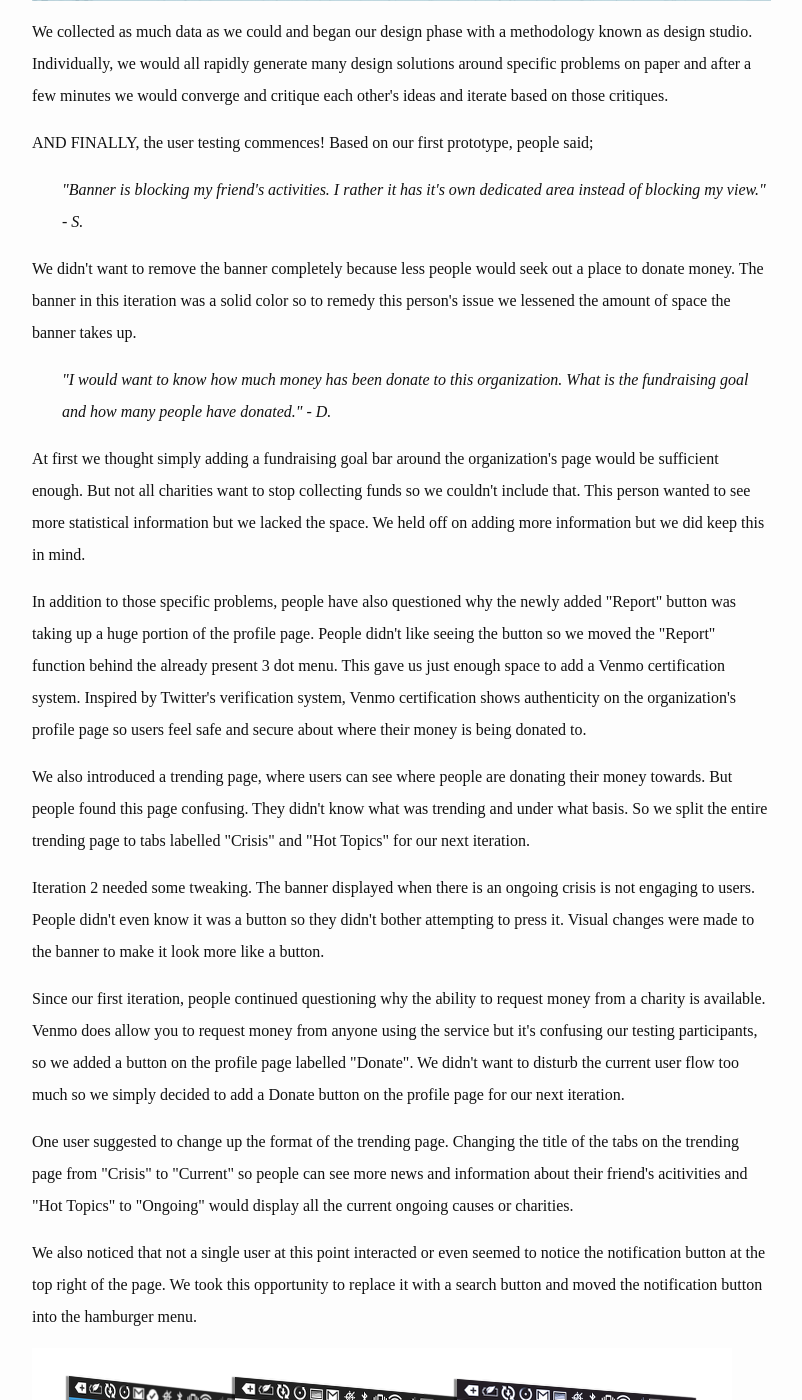
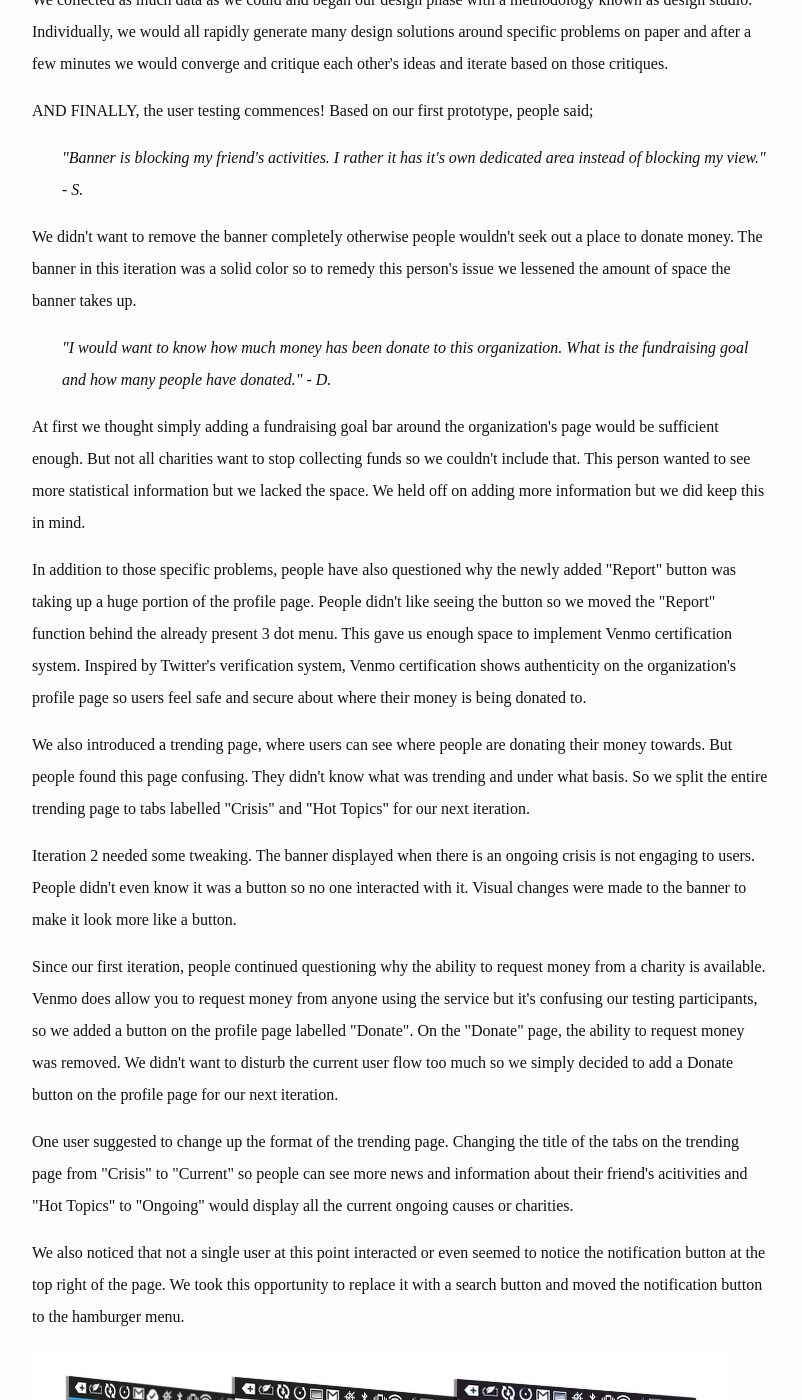
Before and after one commit to JamesCalle/jamescalle.github.io, a Jekyll site: the page built from Venmo.md, in a window 1280 px wide and 1400 px high, scrolled down 2017 px. Shown: the whole window, without its empty margins (238-1040 px from the left). Built offline with Jekyll 4.4.1, drawn with Linux system fonts in a browser that asks for light colours; nearby versions of some CDN libraries; some of the changed text lies outside the part shown.

Commit message:
Update Venmo.md
spellchecks

```diff
--- a/Venmo.md
+++ b/Venmo.md
@@ -12,11 +12,11 @@
 </script>
 <body style="font-family:PT Serif;">
 <p>
-<i>In this General Assembly group project, we were assigned and tasked to implement a feature into Venmo. Venmo is an application that allows users to quickly and easily make a transaction with other users for free. Leveraging Venmo’s social media aspect we were tasked to introduce a way for users to send money via their app towards causes they care about — whether it would be a nonprofit that combats hunger or a unique Kickstarter campaign.</i>
+<i>In this General Assembly group project, we were assigned and tasked to implement a feature to Venmo. Venmo is an application that allows users to quickly and easily make a transaction with other users for free. Leveraging Venmo’s social media aspect we were tasked to introduce a way for users to send money via their app towards causes they care about — whether it would be a nonprofit that combats hunger or a unique Kickstarter campaign.</i>
 <p>
 <img src="/assets/img/pagebanner/vpagebanner.png" alt="Venmo">
 <p>
-My group members, Di Lu and Ron Ng, and I have never heard or used Venmo before so the first step was to download the app to our devices and use all the features. From the basics such as sending money to each other to reading through other random user's transactions and comments in the public feed section. After fully exploring and familiarizing ourselves with Venmo we found out that it is technically possible to make a monetary contribution to a cause or charity, it's just not safe. There is nothing to reassure users that their monetary contribution is going to the right space.
+Me and my group members, Di Lu and Ron Ng, have never heard or used Venmo before so the first step was to download the app to our devices and use all the features. From the basics such as sending money to each other to reading through other random user's transactions and comments in the public feed section. After fully exploring and familiarizing ourselves with Venmo we found out that it is technically possible to make a monetary contribution to a cause or charity, it's just not safe. There is nothing to reassure users that their monetary contribution is going to the right place.
 <p>
 We tried looking for other services like Venmo, but there isn't one. The peer to peer, social media, transaction space is currently being dominated by Venmo. But we did explore several other payment services and compared the both to see what makes them tick.
 <p>
@@ -53,7 +53,7 @@
 <li>"Banner is blocking my friend's activities. I rather it has it's own dedicated area instead of blocking my view." - S.</li>
 </i>
 </ul>
-We didn't want to remove the banner completely because less people would seek out a place to donate money. The banner in this iteration was a solid color so to remedy this person's issue we lessened the amount of space the banner takes up.<p>
+We didn't want to remove the banner completely otherwise people wouldn't seek out a place to donate money. The banner in this iteration was a solid color so to remedy this person's issue we lessened the amount of space the banner takes up.<p>
 <ul style="list-style-type:none">
 <i>
 <li>"I would want to know how much money has been donate to this organization. What is the fundraising goal and how many people have donated." - D.</li>
@@ -61,21 +61,21 @@
 </ul>
 At first we thought simply adding a fundraising goal bar around the organization's page would be sufficient enough. But not all charities want to stop collecting funds so we couldn't include that. This person wanted to see more statistical information but we lacked the space. We held off on adding more information but we did keep this in mind.<p>
 <p>
-In addition to those specific problems, people have also questioned why the newly added "Report" button was taking up a huge portion of the profile page. People didn't like seeing the button so we moved the "Report" function behind the already present 3 dot menu. This gave us just enough space to add a Venmo certification system. Inspired by Twitter's verification system, Venmo certification shows authenticity on the organization's profile page so users feel safe and secure about where their money is being donated to.
+In addition to those specific problems, people have also questioned why the newly added "Report" button was taking up a huge portion of the profile page. People didn't like seeing the button so we moved the "Report" function behind the already present 3 dot menu. This gave us enough space to implement Venmo certification system. Inspired by Twitter's verification system, Venmo certification shows authenticity on the organization's profile page so users feel safe and secure about where their money is being donated to.
 <p>
 We also introduced a trending page, where users can see where people are donating their money towards. But people found this page confusing. They didn't know what was trending and under what basis. So we split the entire trending page to tabs labelled "Crisis" and "Hot Topics" for our next iteration.
 <p>
-Iteration 2 needed some tweaking. The banner displayed when there is an ongoing crisis is not engaging to users. People didn't even know it was a button so they didn't bother attempting to press it. Visual changes were made to the banner to make it look more like a button.
+Iteration 2 needed some tweaking. The banner displayed when there is an ongoing crisis is not engaging to users. People didn't even know it was a button so no one interacted with it. Visual changes were made to the banner to make it look more like a button.
 <p>
-Since our first iteration, people continued questioning why the ability to request money from a charity is available. Venmo does allow you to request money from anyone using the service but it's confusing our testing participants, so we added a button on the profile page labelled "Donate". We didn't want to disturb the current user flow too much so we simply decided to add a Donate button on the profile page for our next iteration.
+Since our first iteration, people continued questioning why the ability to request money from a charity is available. Venmo does allow you to request money from anyone using the service but it's confusing our testing participants, so we added a button on the profile page labelled "Donate". On the "Donate" page, the ability to request money was removed. We didn't want to disturb the current user flow too much so we simply decided to add a Donate button on the profile page for our next iteration.
 <p>
 One user suggested to change up the format of the trending page. Changing the title of the tabs on the trending page from "Crisis" to "Current" so people can see more news and information about their friend's acitivities and "Hot Topics" to "Ongoing" would display all the current ongoing causes or charities.
 <p>
-We also noticed that not a single user at this point interacted or even seemed to notice the notification button at the top right of the page. We took this opportunity to replace it with a search button and moved the notification button into the hamburger menu.
+We also noticed that not a single user at this point interacted or even seemed to notice the notification button at the top right of the page. We took this opportunity to replace it with a search button and moved the notification button to the hamburger menu.
 <p>
 <img src="/assets/img/pageimages/vvf.png" alt="Click to view all screens on Behance">
 <p>
-Our final iteration left us with a few things we would've liked to continue further exploring. From the start of this project, we decided to start designing for Android first mainly because 2 out of 3 members of this group were primarily Android users. Throughout all of our iterations a floating action button(FAB) has been present but at iteration 3, it caused a "distraction".
+Our final iteration left us with a few things we would've liked to continue further exploring. From the start of this project, we decided to start designing for Android first mainly because 2 out of 3 members of this group were primarily Android users. Throughout all of our iterations a floating action button(FAB) has been present but at iteration 3, it caused a distraction.
 <ul style="list-style-type:none">
 <i>
 <li>"I wanted to click on the [floating action button] but I saw the [banner CTA] first so I clicked on that first" - C.</li>
```
Also changed, not shown: other parts of Venmo.md (+1 -1 lines).
